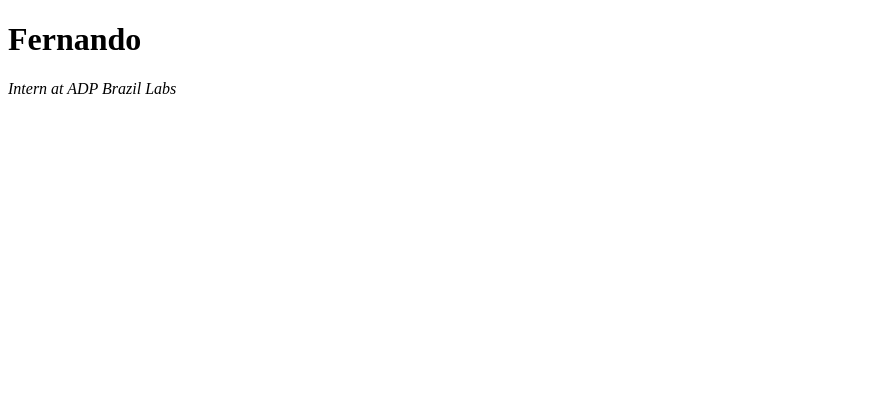
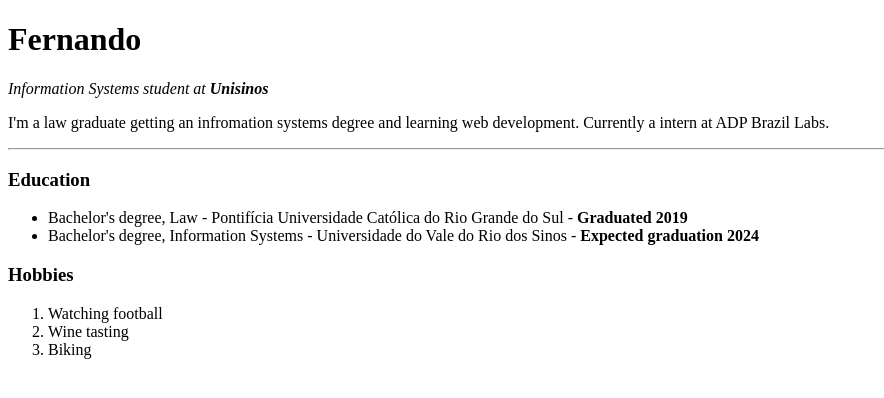
Before and after one commit to ferbuchaim/first-website-html, a plain HTML site: page index.html in a window 1280 px wide. Shown: the whole page, without its empty margins (0-884 px from the left). Drawn offline with Linux system fonts and the light colour scheme.

Commit message:
Bio updated, Education and Hobbies topics created

```diff
--- a/index.html
+++ b/index.html
@@ -10,7 +10,19 @@
 
 <body>
   <h1>Fernando</h1>
-  <p><em>Intern at ADP Brazil Labs</em></p>
+  <p><em>Information Systems student at <strong>Unisinos</strong></em></p>
+  <p>I'm a law graduate getting an infromation systems degree and learning web development. Currently a intern at ADP Brazil Labs. </p>
+  <hr>
+  <h3>Education</h3>
+  <ul>
+    <li>Bachelor's degree, Law - Pontifícia Universidade Católica do Rio Grande do Sul - <strong>Graduated 2019 </strong></li>
+    <li>Bachelor's degree, Information Systems - Universidade do Vale do Rio dos Sinos - <strong>Expected graduation 2024</strong></li>
+  </ul>
+  <h3>Hobbies</h3>
+  <ol>
+    <li>Watching football</li>
+    <li>Wine tasting</li>
+    <li>Biking</li>
 </body>
 
 </html>
```
